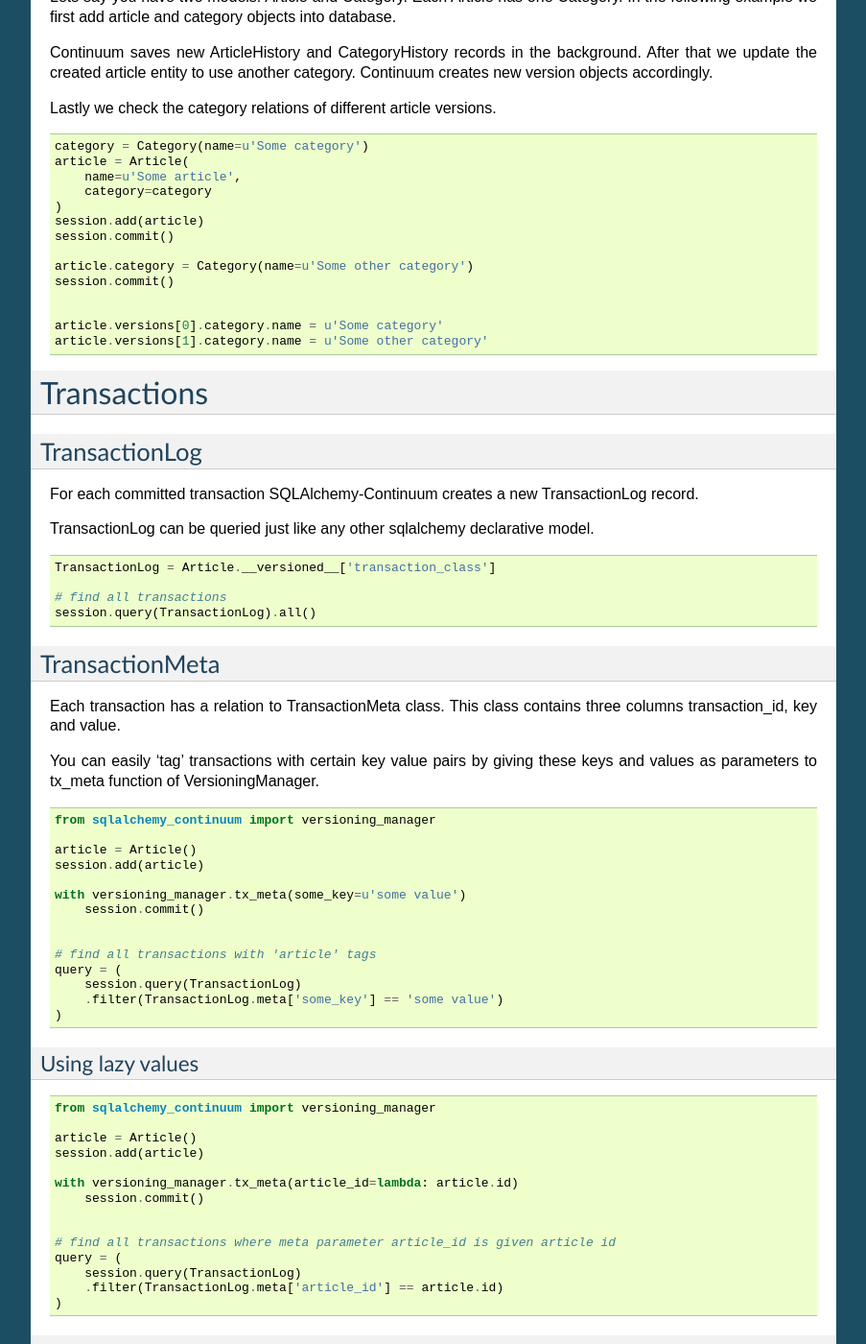
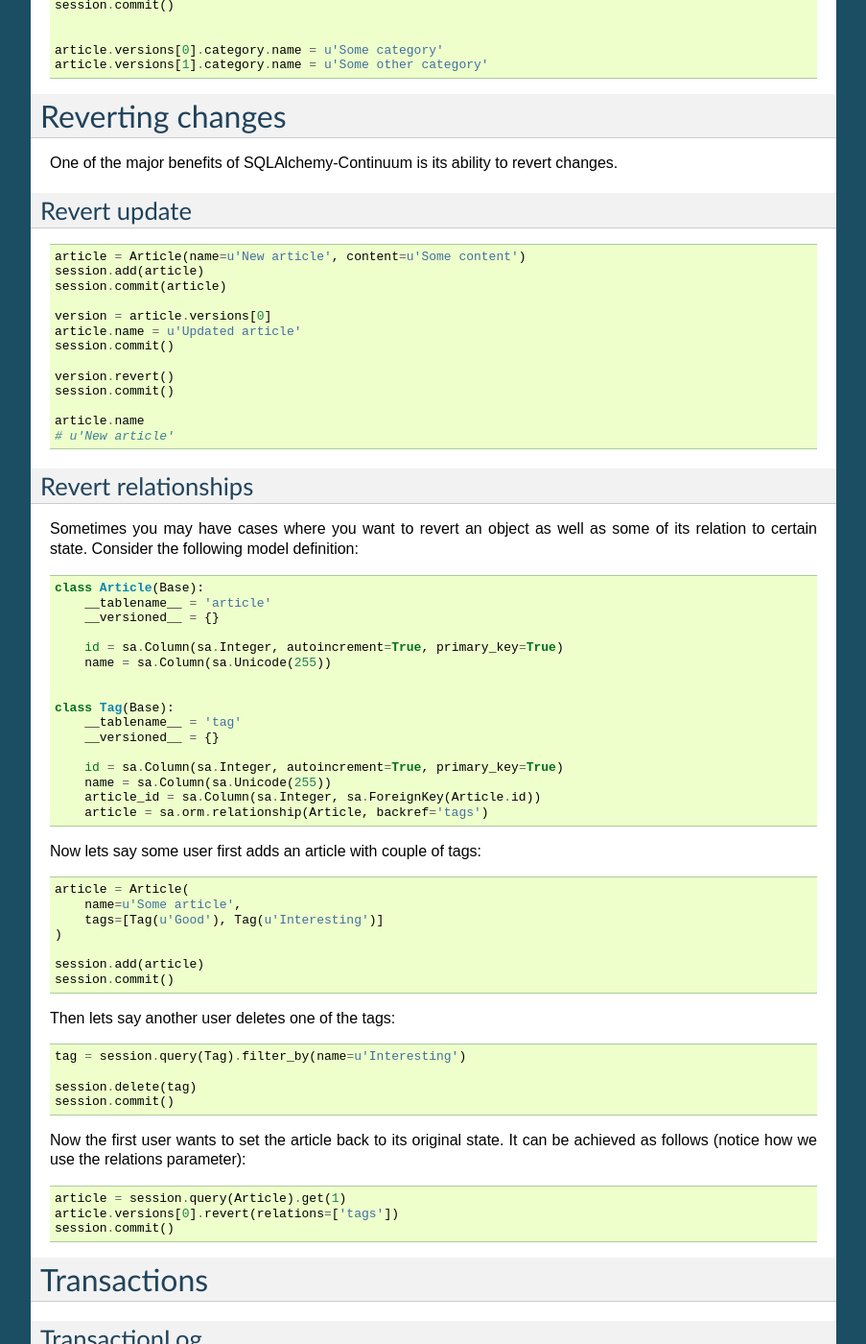
Before and after one commit to kvesteri/sqlalchemy-continuum, a Sphinx documentation site: the page built from docs/index.rst, in a window 1280 px wide and 1400 px high, scrolled down 3781 px. Shown: the whole window at 96% size, without its empty margins (198-1101 px from the left). Built offline with Sphinx 7.4.7, drawn with Linux system fonts in a browser that asks for light colours; some of the changed text lies outside the part shown.

Commit message:
Updated docs

```diff
--- a/docs/index.rst
+++ b/docs/index.rst
@@ -276,6 +254,101 @@ Lastly we check the category relations of different article versions.
 
     article.versions[0].category.name = u'Some category'
     article.versions[1].category.name = u'Some other category'
+
+
+
+
+Reverting changes
+=================
+
+One of the major benefits of SQLAlchemy-Continuum is its ability to revert changes.
+
+
+Revert update
+-------------
+
+::
+
+    article = Article(name=u'New article', content=u'Some content')
+    session.add(article)
+    session.commit(article)
+
+    version = article.versions[0]
+    article.name = u'Updated article'
+    session.commit()
+
+    version.revert()
+    session.commit()
+
+    article.name
+    # u'New article'
+
+
+
+Revert relationships
+--------------------
+
+Sometimes you may have cases where you want to revert an object as well as some of its relation to certain state. Consider the following model definition:
+
+
+::
+
+    class Article(Base):
+        __tablename__ = 'article'
+        __versioned__ = {}
+
+        id = sa.Column(sa.Integer, autoincrement=True, primary_key=True)
+        name = sa.Column(sa.Unicode(255))
+
+
+    class Tag(Base):
+        __tablename__ = 'tag'
+        __versioned__ = {}
+
+        id = sa.Column(sa.Integer, autoincrement=True, primary_key=True)
+        name = sa.Column(sa.Unicode(255))
+        article_id = sa.Column(sa.Integer, sa.ForeignKey(Article.id))
+        article = sa.orm.relationship(Article, backref='tags')
+
+
+Now lets say some user first adds an article with couple of tags:
+
+
+::
+
+
+    article = Article(
+        name=u'Some article',
+        tags=[Tag(u'Good'), Tag(u'Interesting')]
+    )
+
+    session.add(article)
+    session.commit()
+
+
+Then lets say another user deletes one of the tags:
+
+
+::
+
+
+    tag = session.query(Tag).filter_by(name=u'Interesting')
+
+    session.delete(tag)
+    session.commit()
+
+
+
+Now the first user wants to set the article back to its original state. It can be achieved as follows (notice how we use the relations parameter):
+
+
+::
+
+
+    article = session.query(Article).get(1)
+    article.versions[0].revert(relations=['tags'])
+    session.commit()
+
 
 
 Transactions
```
Also changed, not shown: other parts of docs/index.rst (+0 -22 lines).
